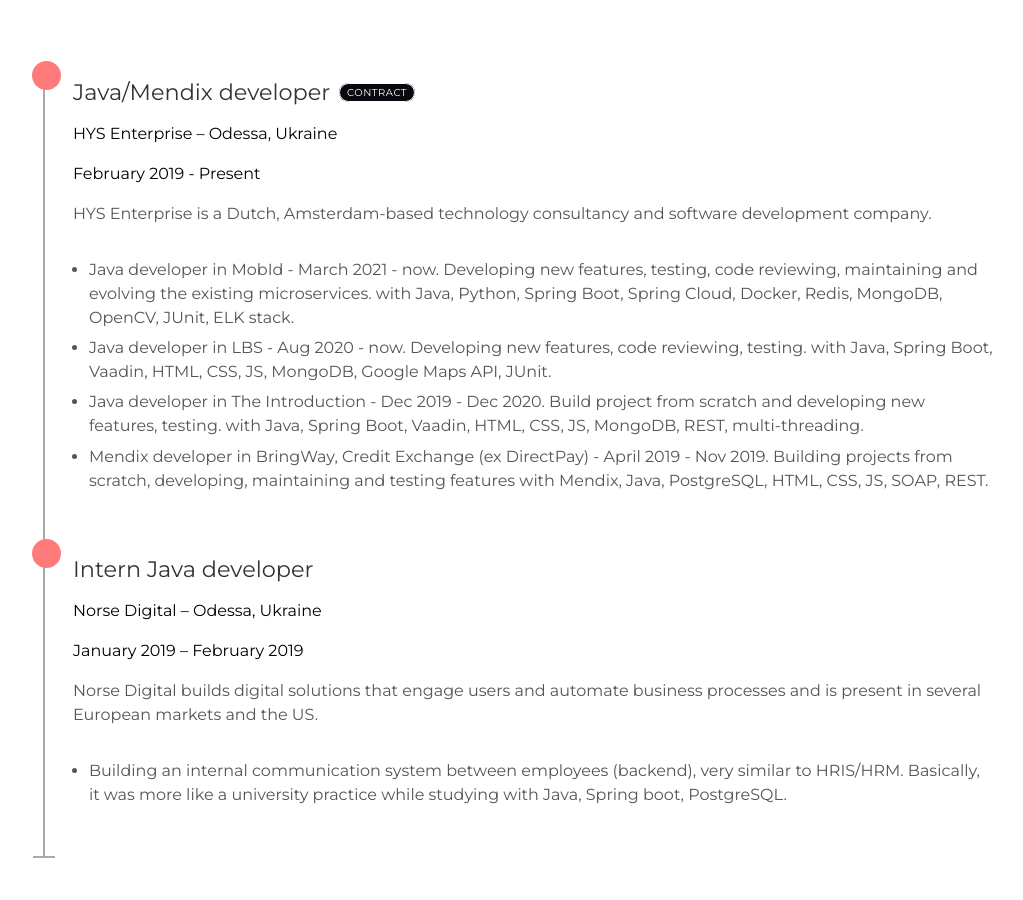
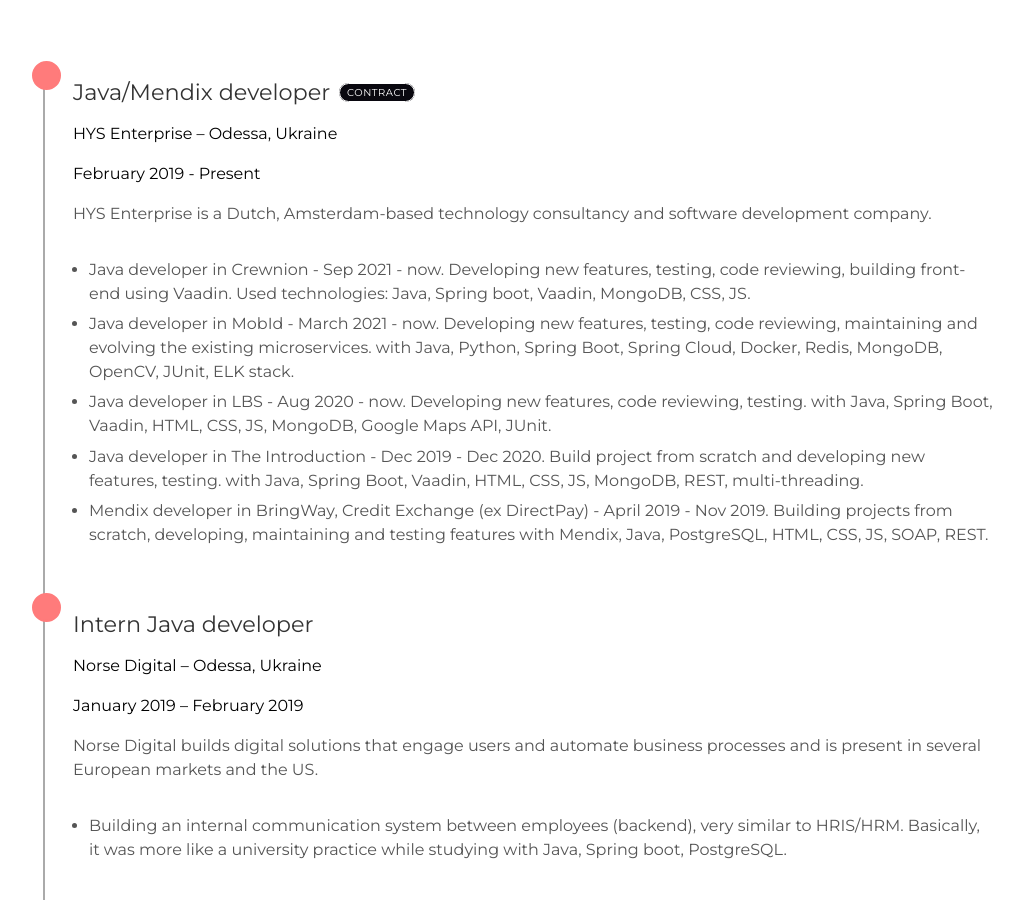
Before and after one commit to mrsaraira/mrsaraira.github.io, a Jekyll site: the page built from index.html, in a window 1280 px wide and 900 px high, scrolled down 2800 px. Shown: the whole window, without its empty margins (127-1150 px from the left). Built offline with Jekyll 4.4.1, drawn with Linux system fonts in a browser that asks for light colours.

Commit message:
Update about.html

```diff
--- a/_includes/about.html
+++ b/_includes/about.html
@@ -66,6 +66,9 @@
            <p class="company-summary">HYS Enterprise is a Dutch, Amsterdam-based technology consultancy and software
              development company.</p>
            <ul>
+            <li>Java developer in Crewnion - Sep 2021 - now. Developing new features, testing,
+                code reviewing, building front-end using Vaadin. Used technologies: Java, Spring
+                boot, Vaadin, MongoDB, CSS, JS.</li>
              <li>Java developer in MobId - March 2021 - now. Developing new features, testing, code reviewing,
                maintaining and
                evolving the existing microservices. with Java, Python, Spring Boot, Spring Cloud, Docker, Redis,
```
